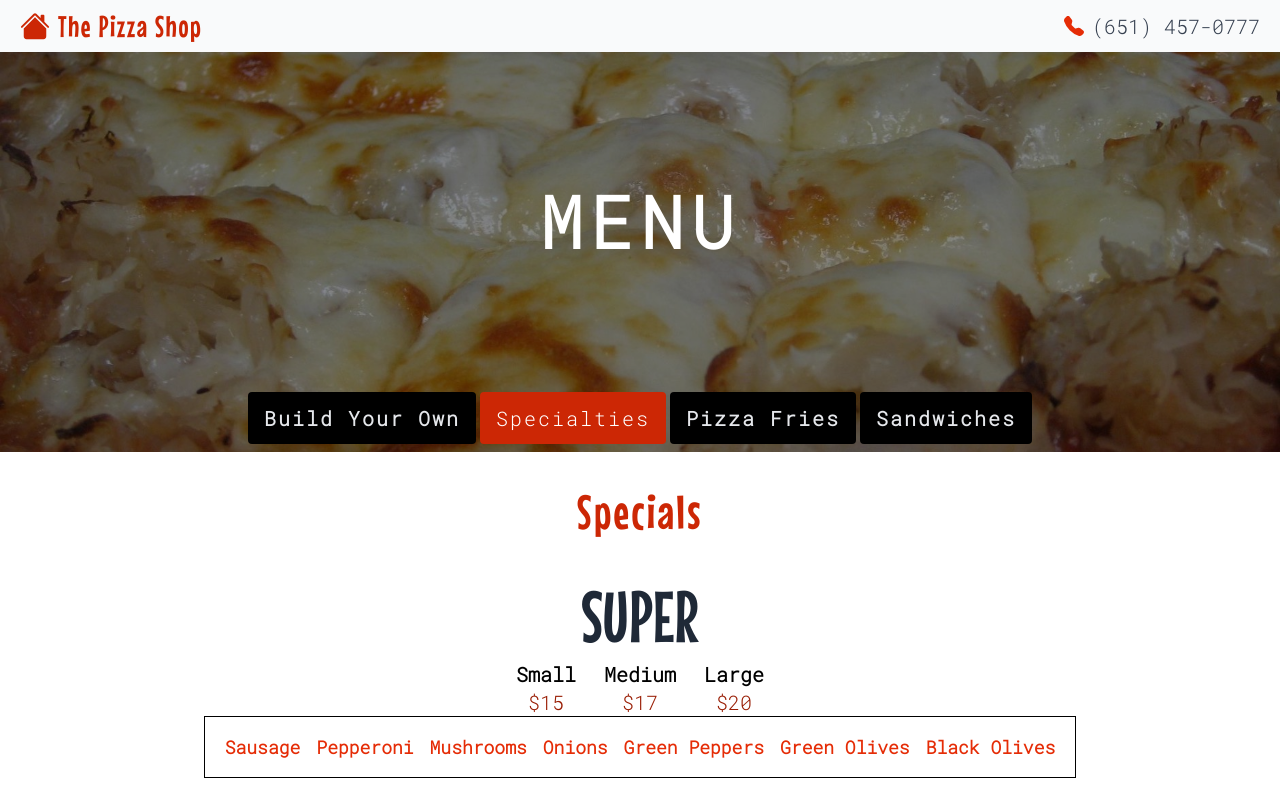
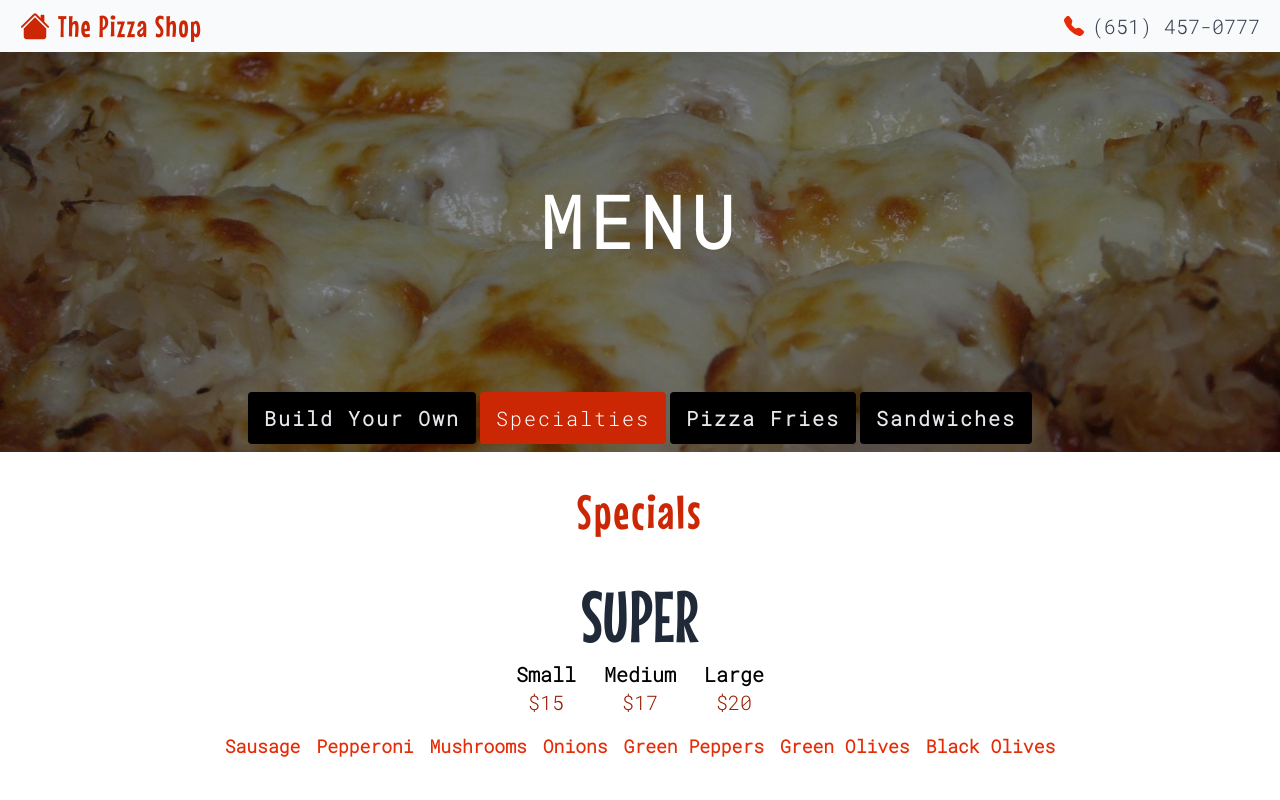
Before and after one commit to latz09/pizza-shop, a Next.js app: page /menu in a window 1280 px wide. Both pictures are taken after a click on the button "Specialties". Shown: the top 800 px of the page. Built offline with nearby package versions, Linux system fonts and the light colour scheme.

Commit message:
removed bordedr

```diff
--- a/components/menu/specials/SpecialToppingList.js
+++ b/components/menu/specials/SpecialToppingList.js
@@ -2,7 +2,7 @@ import ToppingItem from "../buildYourOwn/ToppingItem";
 
 const SpecialToppingList = ({toppings}) => {
 	return (
-		<ul className=' text-pizzaRed-300 flex flex-wrap justify-center items-center text-xs gap-2 sm:gap-4 sm:text-lg py-4 px-5 border border-black'>
+		<ul className=' text-pizzaRed-300 flex flex-wrap justify-center items-center text-xs gap-2 sm:gap-4 sm:text-lg py-4 px-5'>
 			{toppings.map((topping) => (
 				<ToppingItem key={topping} item={topping} />
 			))}
```
